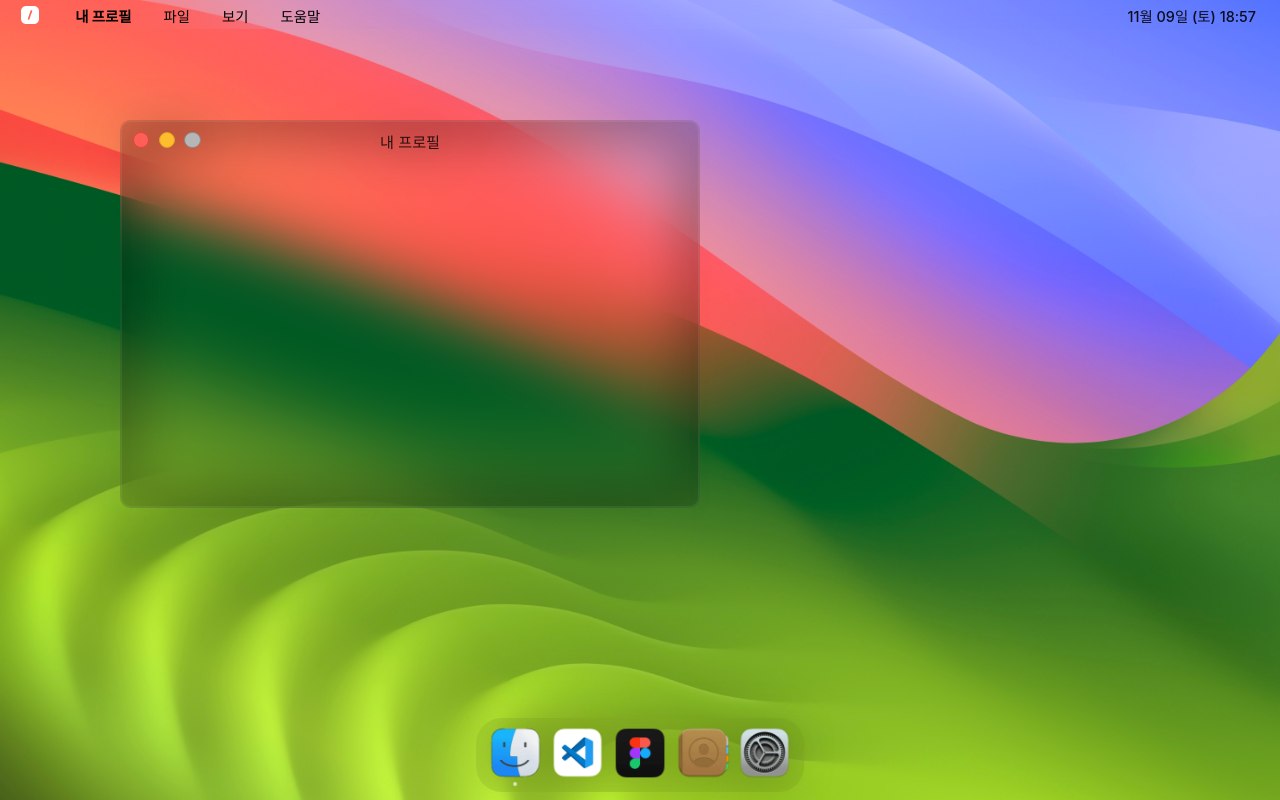
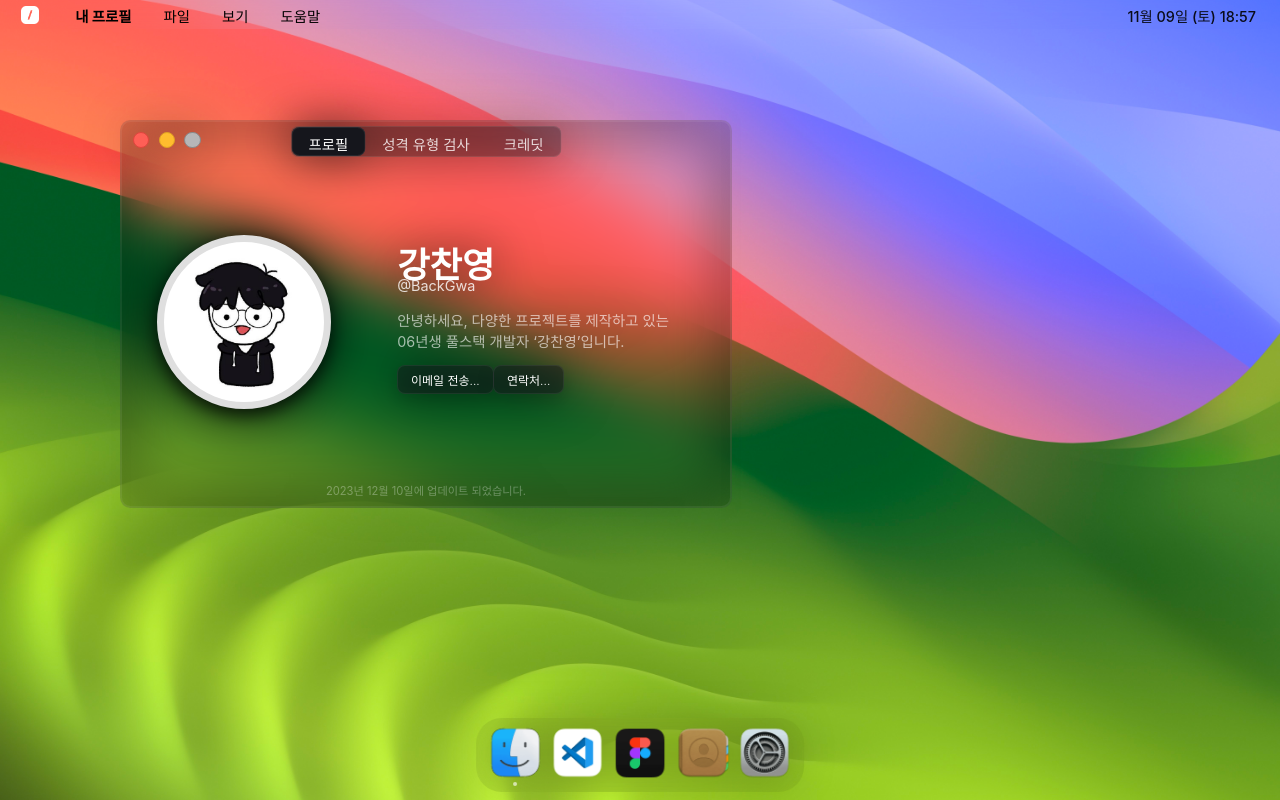
Before and after one commit to BackGwa/BackGwa.github.io, a PHP site: page /profile.html in a window 1280 px wide. Run offline with PHP 8.4, Linux system fonts and the light colour scheme; some libraries are stand-ins or nearby versions; some web fonts are replaced.

Commit message:
프로필 + 성격 유형 검사 추가

```diff
--- a/apps/lang_stack/index.html
+++ b/apps/lang_stack/index.html
@@ -53,9 +53,8 @@
             </div>
         </div>
         <div class="bottom-bar">
-            <div
-             class="bottom-left">
-             <div class="lang drag-block l-1rem">main*</div>
+            <div class="bottom-left">
+                <div class="lang drag-block l-1rem">main*</div>
                 <div class="lang drag-block">Live Share</div>
             </div>
             <div class="bottom-right">
--- /dev/null
+++ b/apps/profile/profile.html
@@ -0,0 +1,39 @@
+<!DOCTYPE html>
+<html>
+
+<head>
+    <meta charset="UTF-8">
+    <meta name="viewport" content="width=device-width, initial-scale=1.0">
+    <title>프로필</title>
+
+    <link rel="stylesheet" href="../../style/root.css">
+    <link rel="stylesheet" href="./style.css">
+
+    <script src="./script.js"></script>
+</head>
+
+<body>
+    <div class="app drag-block">
+        <div class="profile-left-layout">
+            <div class="profile-image background-image" onclick="window.open('https://github.com/BackGwa');"></div>
+        </div>
+        <div class="profile-right-layout">
+            <div class="profile-name">강찬영</div>
+            <a href="https://github.com/BackGwa" target="_blank" class="profile-nickname">@BackGwa</a>
+
+            <div class="profile-description">
+                안녕하세요, 다양한 프로젝트를 제작하고 있는<br>
+                06년생 풀스택 개발자 ‘강찬영’입니다.
+            </div>
+
+            <div class="profile-button" onclick="mailto()">이메일 전송...</div>
+            <div class="profile-side-button">연락처...</div>
+        </div>
+
+        <div class="profile-update">
+            2023년 12월 10일에 업데이트 되었습니다.
+        </div>
+    </div>
+</body>
+
+</html>
--- /dev/null
+++ b/apps/profile/script.js
@@ -0,0 +1,6 @@
+
+function mailto() {
+    const email = document.createElement('a');
+    email.href = 'mailto:backgwa@icloud.com';
+    email.click();
+}
--- a/profile.html
+++ b/profile.html
@@ -132,7 +132,14 @@
                                 <img src="./res/images/stretch.svg">
                             </div>
                         </div>
-                        <div class="window-title">내 프로필</div>
+                        <div class="tab-switcher">
+                            <div class="tab-item tab-item-focus" onclick="tab_switch(0)">프로필</div>
+                            <div class="tab-item" onclick="tab_switch(1)">성격 유형 검사</div>
+                            <div class="tab-item" onclick="tab_switch(2)">크레딧</div>
+                        </div>
+                    </div>
+                    <div class="program">
+                        <iframe src="./apps/profile/profile.html" id="profile-frame"></iframe>
                     </div>
                 </div>
 
--- a/style/profile.css
+++ b/style/profile.css
@@ -298,7 +298,7 @@
 }
 
 .profile-app {
-    width: 36rem;
+    width: 38rem;
     height: 24rem;
     top: 120px;
     left: 120px;
@@ -353,6 +353,9 @@ iframe {
     width: 100%;
     height: 100%;
     border: none;
+    background: transparent;
+    opacity: 1.0;
+    transition: 0.1s;
 }
 
 .window-control {
@@ -418,3 +421,42 @@ iframe {
     background-color: #b6b6b7;
     border: solid 1px #89898a;
 }
+
+.tab-switcher {
+    width: auto;
+    height: auto;
+    position: absolute;
+    left: 50%;
+    margin-top: 0.25rem;
+    transform: translateX(-50%);
+    display: flex;
+    flex-direction: row;
+    justify-content: center;
+    background: #15161c50;
+    border: 1px solid #FFFFFF15;
+    border-radius: 0.5rem;
+}
+
+.tab-item {
+    padding: 0.3rem 1rem 0.3rem 1rem;
+    height: 1.1rem;
+    font-size: 0.9rem;
+    font-weight: 300;
+    color: #FFFFFFCF;
+    text-align: center;
+    transition: 0.15s ease-in-out;
+    background: transparent;
+    border-radius: 0.5rem;
+    border: 1px solid transparent;
+}
+
+.tab-item-focus {
+    color: #FFFFFF;
+    font-weight: 400;
+    background: #15161c;
+    border: 1px solid #FFFFFF15;
+}
+
+.fade {
+    opacity: 0.0;
+}
```
Also changed, not shown: apps/profile/credit.html (added, +21 -0 lines), apps/profile/mbti.html (added, +24 -0 lines), apps/profile/style.css (added, +154 -0 lines), scripts/profile.js (+39 -2 lines), apps/profile/res/infp.png (added), apps/profile/res/profile.jpg (added).
